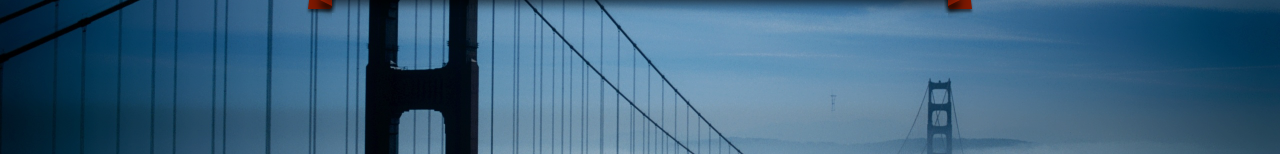
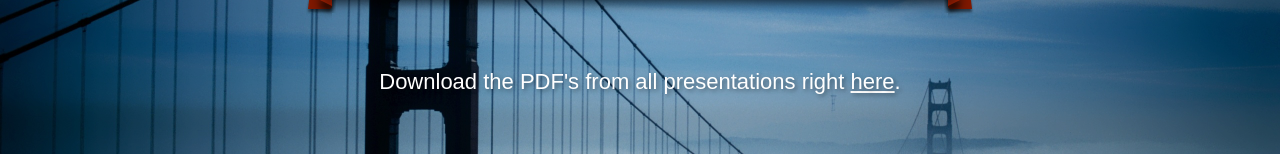
Before and after one commit to redrohX/an-event-apart-sf-2013, a plain HTML site: page index.html in a window 1280 px wide. Shown: the part 286-440 px from the top of the page. Drawn offline with Linux system fonts and the light colour scheme.

Commit message:
Finalizing the presentation

```diff
--- a/index.html
+++ b/index.html
@@ -25,6 +25,9 @@
 	<h1>
 		<span class="banner"><img src="img/laurel.svg" alt=""> An Event Apart</span>
 	</h1>
+	<div class="extra">
+		Download the PDF's from all presentations right <a href="https://github.com/redrohX/an-event-apart-sf-2013/tree/gh-pages/pdf">here</a>.
+	</div>
 	<div class="controls">
 		Scroll through the slides with the left and right arrow-keys. &larr; &rarr;
 	</div>
@@ -308,8 +311,8 @@
 </section>
 
 <footer class="slide">
-	<h2>Thank you!</h2>
-	<p>Closing remarks</p>
+	<h2>Final remarks</h2>
+	<p>I learned quite a lot during this conference. It's not that everything was new to me, but it's a good indicator of where we're at as an industry and what I need to do to enhance my knowledge and what I need to be doing at my job right now and in the distant future. You can't keep developing sites for desktop, mobile or just one platform. It's quickly becoming a cross-device world and to grow as a business you'll need to accept it's changing. We as developers and designers have a huge responsibility to make sure the right decisions are being made. This seemed like the common thread throughout this conference and I got the same impression when I talked to the other attendees. All in all I had a good time, in- and outside of the conference. Check out the presentation PDF's and try to be open for change.</p>
 </footer>
 
 <script src="slideshow.js"></script>
--- a/talk.css
+++ b/talk.css
@@ -84,6 +84,14 @@ span.banner {
 	background: url(img/bg_banner-wing-right.png);
 }
 
+.extra {
+	text-align: center;
+	font-size: 22px;
+	position: absolute;
+	width: 100%;
+	top: 350px;
+}
+
 .controls {
 	font-size: 22px;
 	text-align: center;
```
